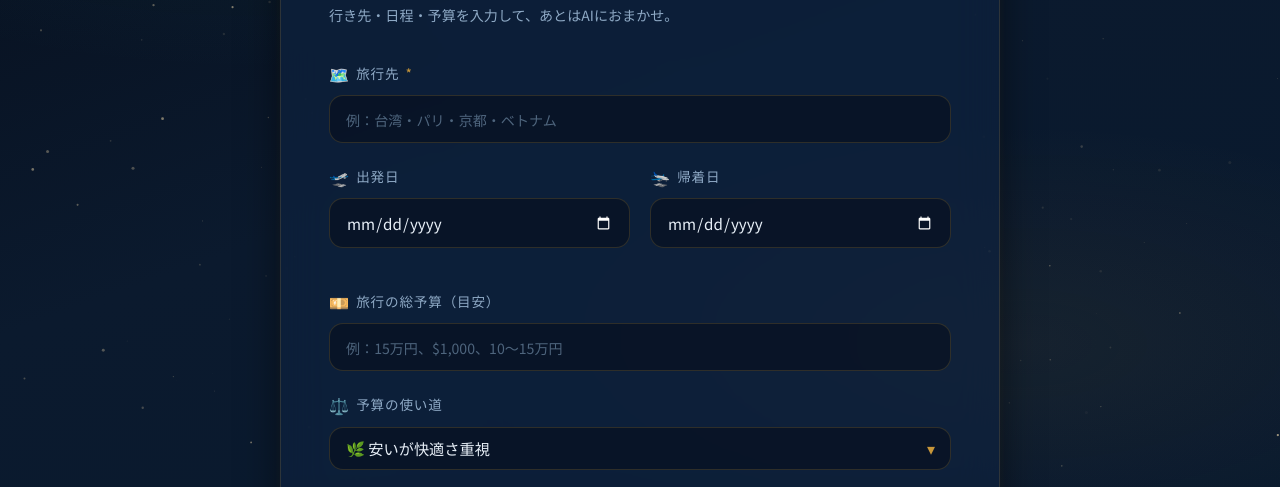
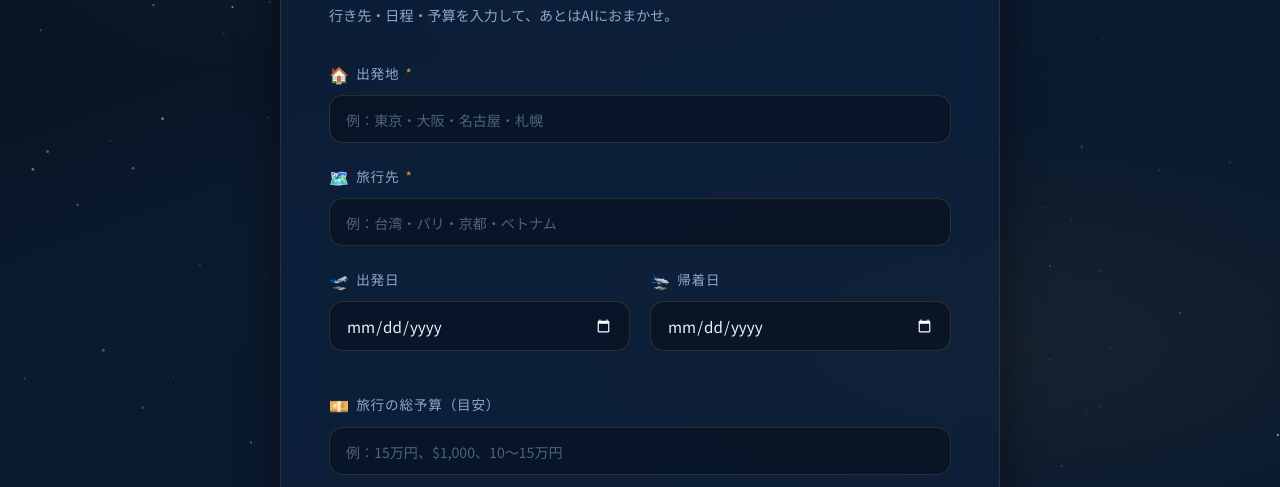
Before and after one commit to katsunoritoriumi-stack/travel-planner, a website: page index.html in a window 1280 px wide. Shown: the part 296-783 px from the top of the page. Drawn offline with nearby package versions, Linux system fonts and the light colour scheme.

Commit message:
feat: add origin (departure city) input field

```diff
--- a/index.html
+++ b/index.html
@@ -43,6 +43,15 @@
 
                     <form id="travel-form" novalidate>
                         <!-- ── 基本情報 ── -->
+                        <div class="form-group">
+                            <label class="form-label" for="origin">
+                                <span class="label-icon">🏠</span>
+                                出発地 <span class="required">*</span>
+                            </label>
+                            <input id="origin" type="text" class="form-input" placeholder="例：東京・大阪・名古屋・札幌"
+                                required autocomplete="off" />
+                        </div>
+
                         <div class="form-group">
                             <label class="form-label" for="destination">
                                 <span class="label-icon">🗺️</span>
```
